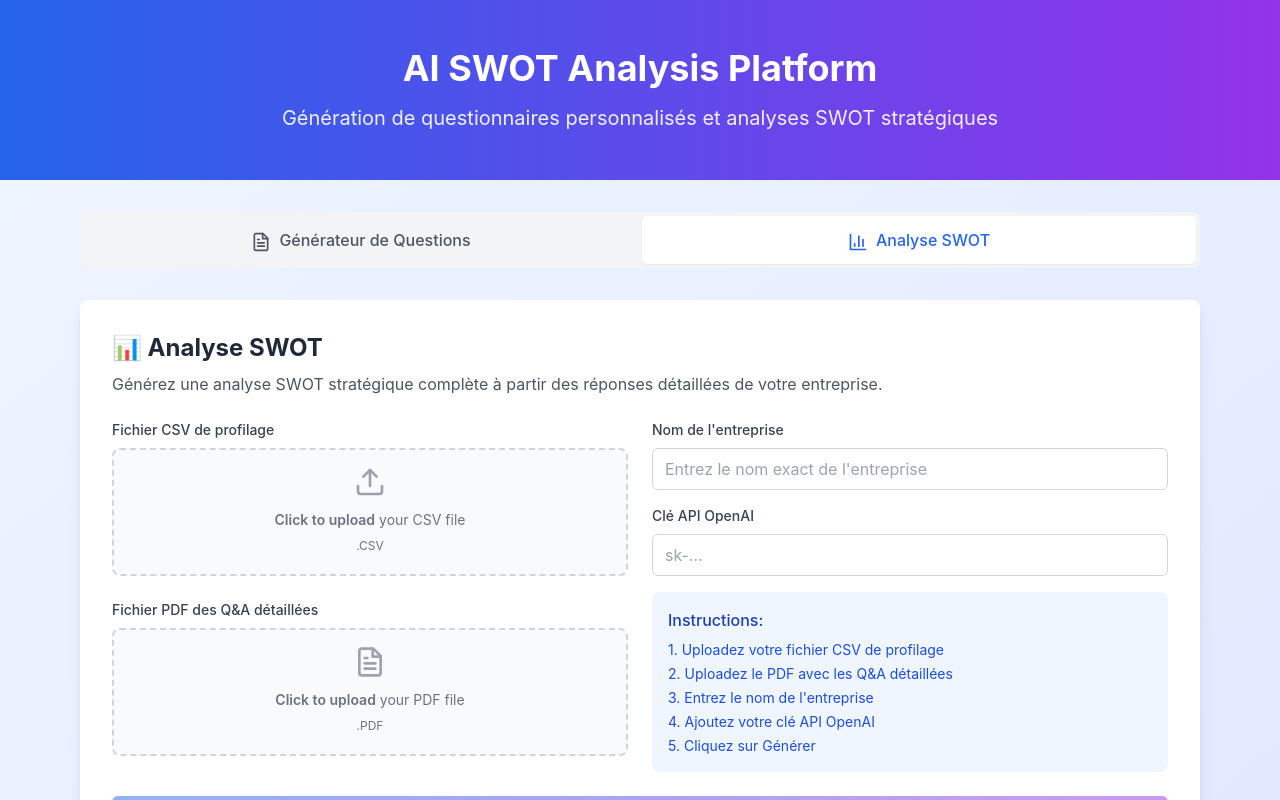
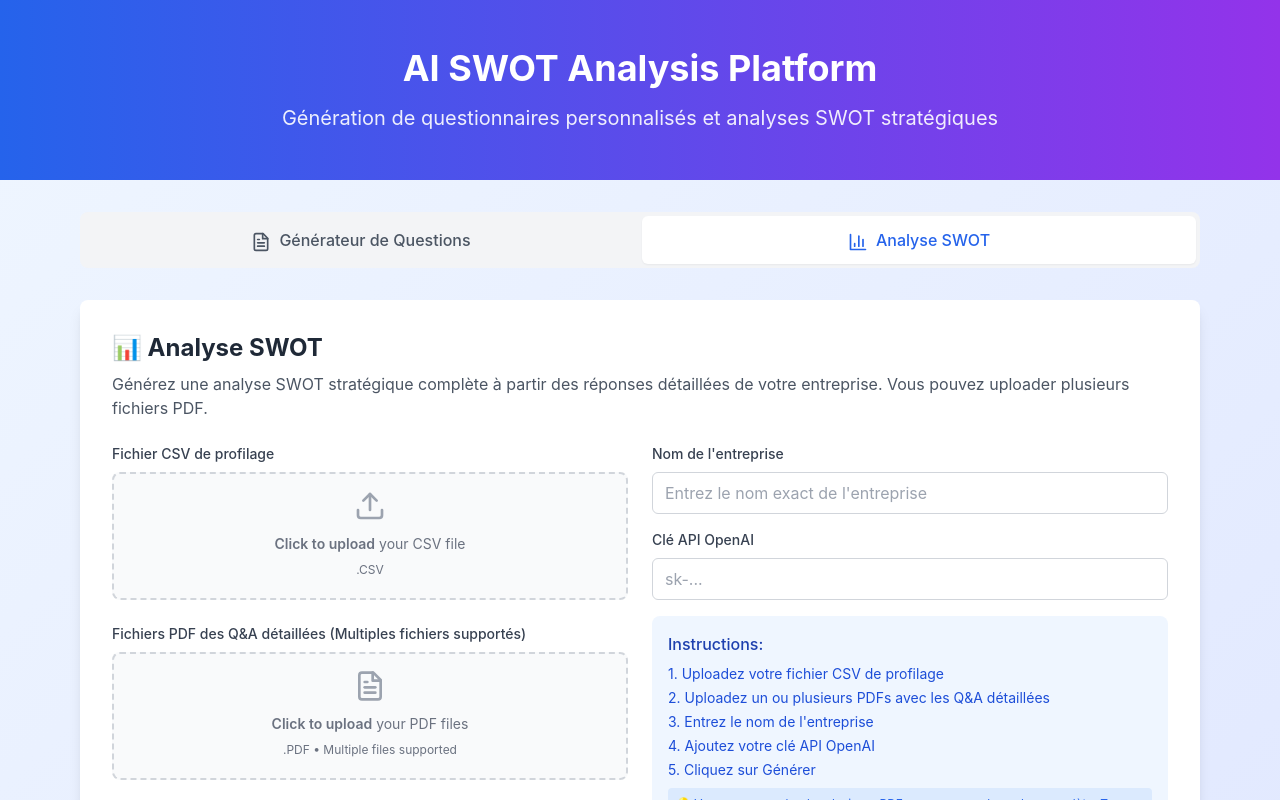
Before and after one commit to mollyho13/public-swot, a React (Create React App) app in the folder frontend/: page / in a window 1280 px wide. Both pictures are taken after a click on the button "Analyse SWOT". Shown: the top 800 px of the page. Built offline with nearby package versions, Linux system fonts and the light colour scheme.

Commit message:
multiple pdfs

```diff
--- a/frontend/src/App.jsx
+++ b/frontend/src/App.jsx
@@ -1,5 +1,5 @@
 import React, { useState } from 'react';
-import { Upload, FileText, BarChart3, Download, Loader2, CheckCircle, AlertCircle } from 'lucide-react';
+import { Upload, FileText, BarChart3, Download, Loader2, CheckCircle, AlertCircle, X } from 'lucide-react';
 
 const API_BASE_URL = 'https://public-swot.onrender.com';
 
@@ -12,7 +12,7 @@ const App = () => {
   });
   const [swotForm, setSwotForm] = useState({
     csvFile: null,
-    pdfFile: null,
+    pdfFiles: [], // Changed to array for multiple files
     businessName: '',
     apiKey: ''
   });
@@ -26,6 +26,21 @@ const App = () => {
     setter(prev => ({
       ...prev,
       [field]: file
+    }));
+  };
+
+  const handleMultiplePdfUpload = (files) => {
+    const fileArray = Array.from(files);
+    setSwotForm(prev => ({
+      ...prev,
+      pdfFiles: [...prev.pdfFiles, ...fileArray]
+    }));
+  };
+
+  const removePdfFile = (indexToRemove) => {
+    setSwotForm(prev => ({
+      ...prev,
+      pdfFiles: prev.pdfFiles.filter((_, index) => index !== indexToRemove)
     }));
   };
 
@@ -68,7 +83,12 @@ const App = () => {
 
     const formData = new FormData();
     formData.append('csv_file', swotForm.csvFile);
-    formData.append('pdf_file', swotForm.pdfFile);
+
+    // Append multiple PDF files
+    swotForm.pdfFiles.forEach((file, index) => {
+      formData.append('pdf_files', file);
+    });
+
     formData.append('business_name', swotForm.businessName);
     formData.append('api_key', swotForm.apiKey);
 
@@ -143,6 +163,69 @@ const App = () => {
           <p className="text-xs text-gray-500">{accept.toUpperCase()}</p>
         </div>
       </label>
+    </div>
+  );
+
+  const MultipleFileUploadBox = ({ files, onFileSelect, accept, label, icon: Icon }) => (
+    <div className="space-y-3">
+      <div className="relative">
+        <input
+          type="file"
+          accept={accept}
+          multiple
+          onChange={(e) => onFileSelect(e.target.files)}
+          className="absolute inset-0 w-full h-full opacity-0 cursor-pointer"
+          id={`multiple-file-${label}`}
+        />
+        <label
+          htmlFor={`multiple-file-${label}`}
+          className={`flex flex-col items-center justify-center w-full h-32 border-2 border-dashed rounded-lg cursor-pointer transition-colors ${
+            files.length > 0
+              ? 'border-green-400 bg-green-50'
+              : 'border-gray-300 bg-gray-50 hover:bg-gray-100'
+          }`}
+        >
+          <div className="flex flex-col items-center justify-center pt-5 pb-6">
+            <Icon className={`w-8 h-8 mb-3 ${files.length > 0 ? 'text-green-500' : 'text-gray-400'}`} />
+            <p className="mb-2 text-sm text-gray-500">
+              {files.length > 0 ? (
+                <span className="font-medium text-green-600">
+                  {files.length} file{files.length > 1 ? 's' : ''} selected
+                </span>
+              ) : (
+                <>
+                  <span className="font-semibold">Click to upload</span> {label}
+                </>
+              )}
+            </p>
+            <p className="text-xs text-gray-500">{accept.toUpperCase()} • Multiple files supported</p>
+          </div>
+        </label>
+      </div>
+
+      {/* Display selected files */}
+      {files.length > 0 && (
+        <div className="space-y-2 max-h-32 overflow-y-auto">
+          {files.map((file, index) => (
+            <div key={index} className="flex items-center justify-between bg-blue-50 p-2 rounded-lg">
+              <div className="flex items-center space-x-2">
+                <FileText className="w-4 h-4 text-blue-500" />
+                <span className="text-sm text-blue-700 truncate">{file.name}</span>
+                <span className="text-xs text-blue-500">
+                  ({(file.size / 1024 / 1024).toFixed(1)} MB)
+                </span>
+              </div>
+              <button
+                type="button"
+                onClick={() => removePdfFile(index)}
+                className="text-red-500 hover:text-red-700 transition-colors"
+              >
+                <X className="w-4 h-4" />
+              </button>
+            </div>
+          ))}
+        </div>
+      )}
     </div>
   );
 
@@ -307,7 +390,7 @@ const App = () => {
           <div className="bg-white rounded-lg shadow-lg p-8">
             <div className="mb-6">
               <h2 className="text-2xl font-bold text-gray-800 mb-2">📊 Analyse SWOT</h2>
-              <p className="text-gray-600">Générez une analyse SWOT stratégique complète à partir des réponses détaillées de votre entreprise.</p>
+              <p className="text-gray-600">Générez une analyse SWOT stratégique complète à partir des réponses détaillées de votre entreprise. Vous pouvez uploader plusieurs fichiers PDF.</p>
             </div>
 
             <form onSubmit={generateSwot} className="space-y-6">
@@ -328,13 +411,13 @@ const App = () => {
 
                   <div>
                     <label className="block text-sm font-medium text-gray-700 mb-2">
-                      Fichier PDF des Q&A détaillées
+                      Fichiers PDF des Q&A détaillées (Multiples fichiers supportés)
                     </label>
-                    <FileUploadBox
-                      file={swotForm.pdfFile}
-                      onFileSelect={(file) => handleFileUpload(file, swotForm, 'pdfFile', setSwotForm)}
+                    <MultipleFileUploadBox
+                      files={swotForm.pdfFiles}
+                      onFileSelect={handleMultiplePdfUpload}
                       accept=".pdf"
-                      label="your PDF file"
+                      label="your PDF files"
                       icon={FileText}
                     />
                   </div>
@@ -373,18 +456,24 @@ const App = () => {
                     <h4 className="font-medium text-blue-800 mb-2">Instructions:</h4>
                     <ul className="text-sm text-blue-700 space-y-1">
                       <li>1. Uploadez votre fichier CSV de profilage</li>
-                      <li>2. Uploadez le PDF avec les Q&A détaillées</li>
+                      <li>2. Uploadez un ou plusieurs PDFs avec les Q&A détaillées</li>
                       <li>3. Entrez le nom de l'entreprise</li>
                       <li>4. Ajoutez votre clé API OpenAI</li>
                       <li>5. Cliquez sur Générer</li>
                     </ul>
+                    <div className="mt-2 p-2 bg-blue-100 rounded">
+                      <p className="text-xs text-blue-600">
+                        💡 Vous pouvez uploader plusieurs PDFs pour une analyse plus complète.
+                        Tous les documents seront analysés ensemble.
+                      </p>
+                    </div>
                   </div>
                 </div>
               </div>
 
               <button
                 type="submit"
-                disabled={swotLoading || !swotForm.csvFile || !swotForm.pdfFile || !swotForm.businessName || !swotForm.apiKey}
+                disabled={swotLoading || !swotForm.csvFile || swotForm.pdfFiles.length === 0 || !swotForm.businessName || !swotForm.apiKey}
                 className="w-full bg-gradient-to-r from-blue-600 to-purple-600 text-white py-3 px-6 rounded-md font-medium hover:from-blue-700 hover:to-purple-700 disabled:opacity-50 disabled:cursor-not-allowed transition-all"
               >
                 {swotLoading ? (
@@ -407,7 +496,17 @@ const App = () => {
                 </div>
                 <div className="space-y-2 mb-4">
                   <p><strong>Entreprise:</strong> {swotResult.business_name}</p>
-                  <p><strong>Données analysées:</strong> Profil + Q&A détaillées</p>
+                  <p><strong>Fichiers analysés:</strong> {swotResult.files_count} PDF{swotResult.files_count > 1 ? 's' : ''}</p>
+                  {swotResult.processed_files && (
+                    <div>
+                      <p><strong>Documents traités:</strong></p>
+                      <ul className="list-disc list-inside text-sm text-gray-600 ml-4">
+                        {swotResult.processed_files.map((filename, index) => (
+                          <li key={index}>{filename}</li>
+                        ))}
+                      </ul>
+                    </div>
+                  )}
                 </div>
 
                 <div className="mb-6">
```
Also changed, not shown: 1 other file (tests, documents, lock files or other folders).
